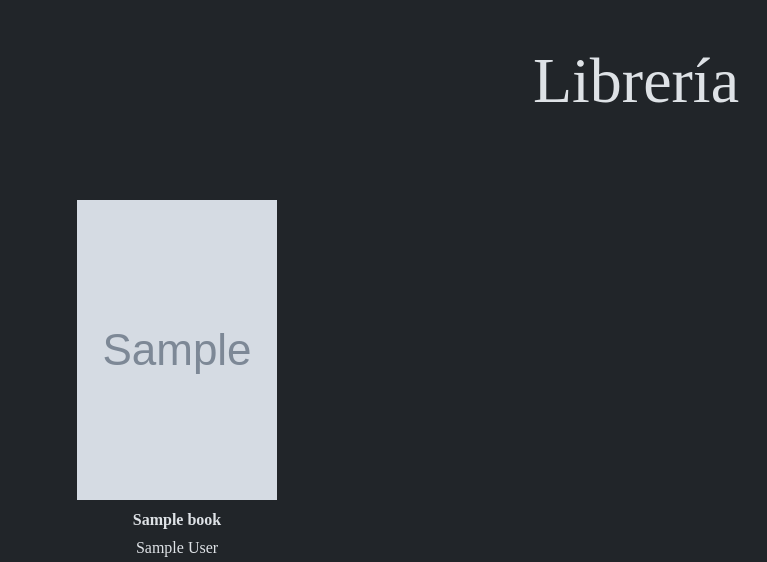
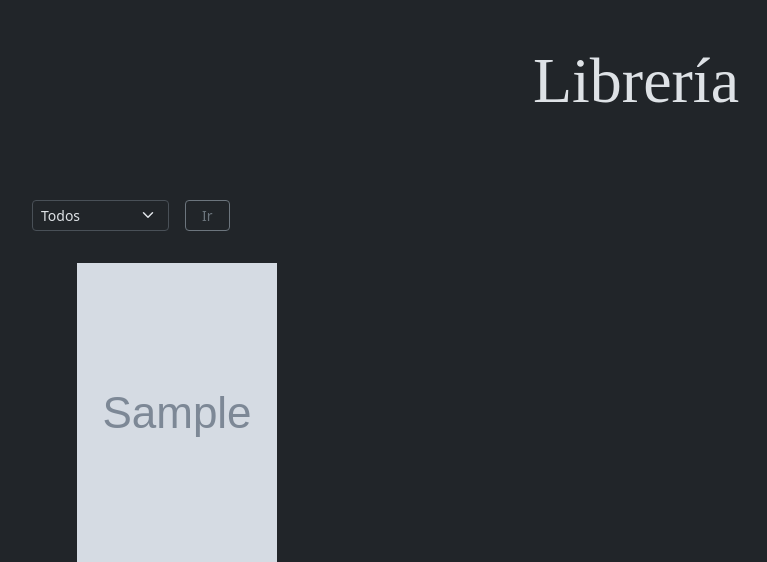
Before and after one commit to luciabalbas/libreria_comun, a Django app: page /books/ in a window 1280 px wide. Shown: the part 362-924 px from the top of the page, without its empty margins (4-771 px from the left). Run offline with Django 5.2, Linux system fonts and the light colour scheme; tables that the repository leaves empty hold one stand-in row (values such as "Sample post"); grey boxes marked "Sample" are stand-in pictures.

Commit message:
Añadiendo Select con Géneros para navegación

```diff
--- /dev/null
+++ b/libreria_comun/books/static/books/change_genre.js
@@ -0,0 +1,11 @@
+select = document.getElementById('inlineFormSelectPref')
+form = document.getElementById('genre_list')
+
+function change_genre(event)  {
+    if(select.value.startsWith('/')) {
+        window.location = select.value;
+        event.preventDefault();
+    }
+}
+
+form.addEventListener("submit", change_genre)
--- a/libreria_comun/books/templates/books/book_list.html
+++ b/libreria_comun/books/templates/books/book_list.html
@@ -5,6 +5,20 @@
     <div class="container-fluid py-5">
         <h2 class="display-3 text-center">Librería</h2>
         <div class="row mx-3 my-5">
+            <form class="row row-cols-lg-auto g-3 align-items-center" id="genre_list">
+                    <div class="col-12">
+                        <label class="visually-hidden" for="inlineFormSelectPref">Géneros</label>
+                        <select class="form-select-sm form-select" id="inlineFormSelectPref" >
+                            <option selected value="{% url 'books:books' %}">Todos</option>
+                            {% for genre in genre_list %}
+                            <option value="{% url 'books:genre' genre.id %}">{{genre}}</option>
+                            {% endfor %}
+                        </select>
+                    </div>
+                    <div class="col-12">
+                        <button type="submit" class="btn btn-outline-secondary btn-sm px-3">Ir</button>
+                    </div>
+                </form>
             {% for book in book_list %}
             <div class="col-lg-3 col-sm-6 my-4">
                 <div class="container text-center">
@@ -26,4 +40,5 @@
             {% block pagination %}{% include 'books/pagination.html' %}{% endblock %}
         </div>
     </div>
+    <script src="{% load static %}{% static 'books/change_genre.js' %}"></script>
 {% endblock %}
--- a/libreria_comun/books/views.py
+++ b/libreria_comun/books/views.py
@@ -16,6 +16,11 @@ class BookListView(ListView):
     context_object_name = 'book_list'
     paginate_by = 4
     template_name = 'books/book_list.html'
+    def get_context_data(self, **kwargs):
+        context = super().get_context_data(**kwargs)
+        # Add in the reports list to context
+        context['genre_list'] = Genre.objects.all()
+        return context
 
 class BookDetailView(DetailView):
     """ Vista detalle de un libro """
@@ -54,6 +59,7 @@ def search_book(request):
 class GenreList(ListView):
     model = Book
     def get(self, request, genre_id):
+        genre_list = get_list_or_404(Genre)
         genre = get_object_or_404(Genre, id=genre_id)
         books = get_list_or_404(Book, genres=genre)
-        return render(request, 'books/genre_list.html', {'genre': genre, 'book_list': books})
+        return render(request, 'books/genre_list.html', {'genre': genre, 'book_list': books, 'genre_list': genre_list})
```
Also changed, not shown: libreria_comun/books/templates/books/genre_list.html (+16 -0 lines).
